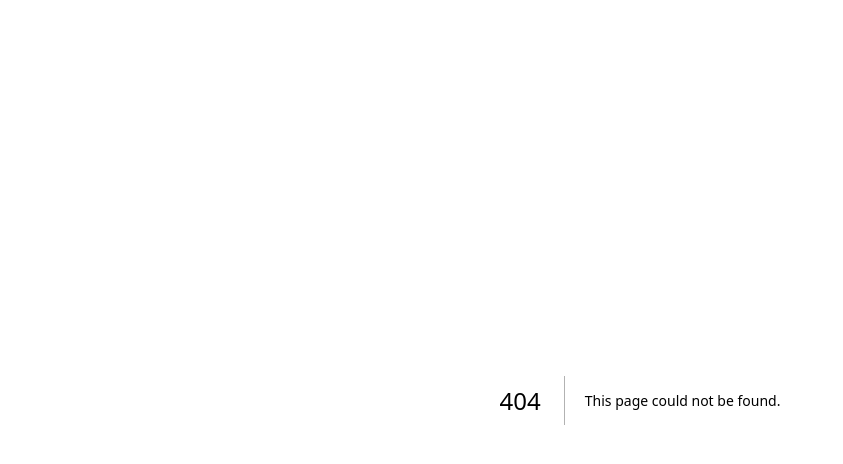
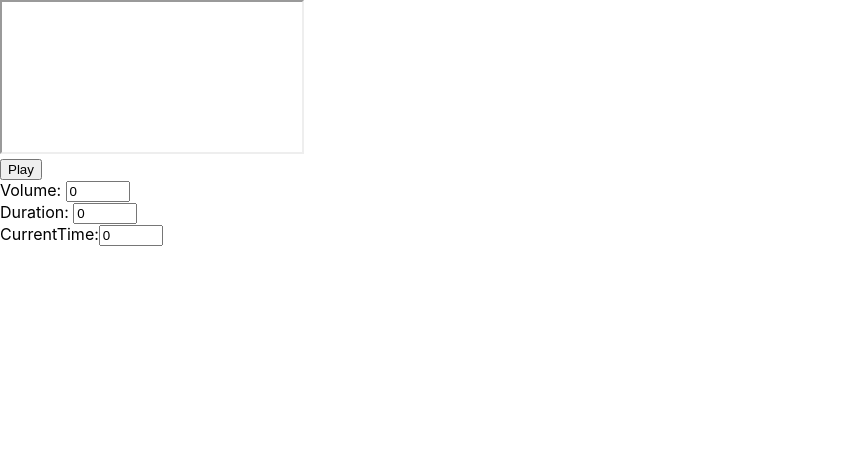
Before and after one commit to Fi1osof/test-iframe-player, a Next.js app: page /local in a window 1280 px wide. Before the commit this address had no page. Shown: the top 464 px of the page, without its empty margins (0-843 px from the left). Built offline with nearby package versions, Linux system fonts and the light colour scheme.

Commit message:
Update types

```diff
--- /dev/null
+++ b/pages/local/index.tsx
@@ -0,0 +1,6 @@
+import React from "react";
+import { IFramePlayer } from "../../src/components/iframe-player";
+
+export default function LocalPlayerPage() {
+  return <IFramePlayer src={"/player"} />;
+}
--- /dev/null
+++ b/pages/zvuk/index.tsx
@@ -0,0 +1,6 @@
+import React from "react";
+import { IFramePlayer } from "../../src/components/iframe-player";
+
+export default function ZvukPage() {
+  return <IFramePlayer src={"https://zvuk.com/metaverse/track?id=24232726"} />;
+}
--- /dev/null
+++ b/src/components/iframe-player/index.tsx
@@ -0,0 +1,143 @@
+import React, { useCallback, useEffect, useState } from "react";
+import { IFrameMessageEventData, MessageEventData } from "./interfaces";
+
+type IFramePlayerProps = {
+  src: string;
+};
+
+export const IFramePlayer: React.FC<IFramePlayerProps> = ({
+  src,
+  ...other
+}) => {
+  const [iframe, iframeSetter] = useState<HTMLIFrameElement | null>(null);
+
+  const [currentTime, currentTimeSetter] = useState(0);
+  const [duration, durationSetter] = useState(0);
+  const [volume, volumeSetter] = useState(0);
+  const [state, stateSetter] = useState<"play" | "pause">("pause");
+
+  console.log("currentTime", currentTime);
+
+  useEffect(() => {
+    const handler = (event: MessageEvent<MessageEventData>) => {
+      console.log("Main window message event", event);
+      console.log("Main window message event.data", event.data);
+
+      switch (event.data.type) {
+        case "loaded":
+          durationSetter(event.data.duration);
+          volumeSetter(event.data.volume);
+          break;
+        case "timeupdate":
+          console.log(event.data.currentTime);
+          currentTimeSetter(event.data.currentTime);
+          break;
+        case "volumechange":
+          console.log(event.data.volume);
+          volumeSetter(event.data.volume);
+          break;
+        case "play":
+        case "pause":
+          stateSetter(event.data.type);
+          break;
+      }
+    };
+
+    window.addEventListener("message", handler);
+
+    return () => {
+      window.removeEventListener("message", handler);
+    };
+  }, []);
+
+  const postMessage = useCallback(
+    (data: IFrameMessageEventData) => {
+      iframe?.contentWindow?.postMessage(data, "*");
+    },
+    [iframe?.contentWindow]
+  );
+
+  const play = useCallback(() => {
+    postMessage({
+      type: "play",
+    });
+  }, [postMessage]);
+
+  const pause = useCallback(() => {
+    postMessage({
+      type: "pause",
+    });
+  }, [postMessage]);
+
+  const onChangeVolume = useCallback(
+    (event: React.ChangeEvent<HTMLInputElement>) => {
+      const volume = parseFloat(event.currentTarget.value);
+
+      console.log("onChangeVolume volume", volume);
+
+      postMessage({
+        type: "volume",
+        volume,
+      });
+    },
+    [postMessage]
+  );
+
+  const onChangeCurrentTime = useCallback(
+    (event: React.ChangeEvent<HTMLInputElement>) => {
+      const currentTime = parseFloat(event.currentTarget.value);
+
+      console.log("onChangeCurrentTime currentTime", currentTime);
+
+      postMessage({
+        type: "seed",
+        currentTime,
+      });
+    },
+    [postMessage]
+  );
+
+  return (
+    <div>
+      <iframe src={src} ref={iframeSetter} {...other} />
+
+      <div className="controls">
+        <button onClick={state === "play" ? pause : play}>
+          {state === "play" ? "Pause" : "Play"}{" "}
+        </button>
+        <div>
+          Volume:{" "}
+          <input
+            type="number"
+            min={0}
+            max={1}
+            step={0.1}
+            onChange={onChangeVolume}
+            value={volume}
+          />
+        </div>
+        <div>
+          Duration:{" "}
+          <input
+            type="number"
+            min={0}
+            max={1}
+            step={0.1}
+            value={duration}
+            readOnly
+          />
+        </div>
+
+        <div>CurrentTime:
+          <input
+            type="number"
+            min={0}
+            max={duration}
+            step={0.1}
+            onChange={onChangeCurrentTime}
+            value={currentTime}
+          /></div>
+      </div>
+    </div>
+  );
+};
--- /dev/null
+++ b/src/components/iframe-player/interfaces.ts
@@ -0,0 +1,36 @@
+export type MessageEventData =
+  | {
+      type: "loaded";
+      duration: number;
+      volume: number;
+    }
+  | {
+      type: "play";
+    }
+  | {
+      type: "pause";
+    }
+  | {
+      type: "volumechange";
+      volume: number;
+    }
+  | {
+      type: "timeupdate";
+      currentTime: number;
+    };
+
+    export type IFrameMessageEventData =
+  | {
+      type: "play";
+    }
+  | {
+      type: "pause";
+    }
+  | {
+      type: "volume";
+      volume: number;
+    }
+  | {
+      type: "seed";
+      currentTime: number;
+    };
```
Also changed, not shown: pages/index.tsx (+3 -107 lines), pages/player/index.tsx (+44 -37 lines).
